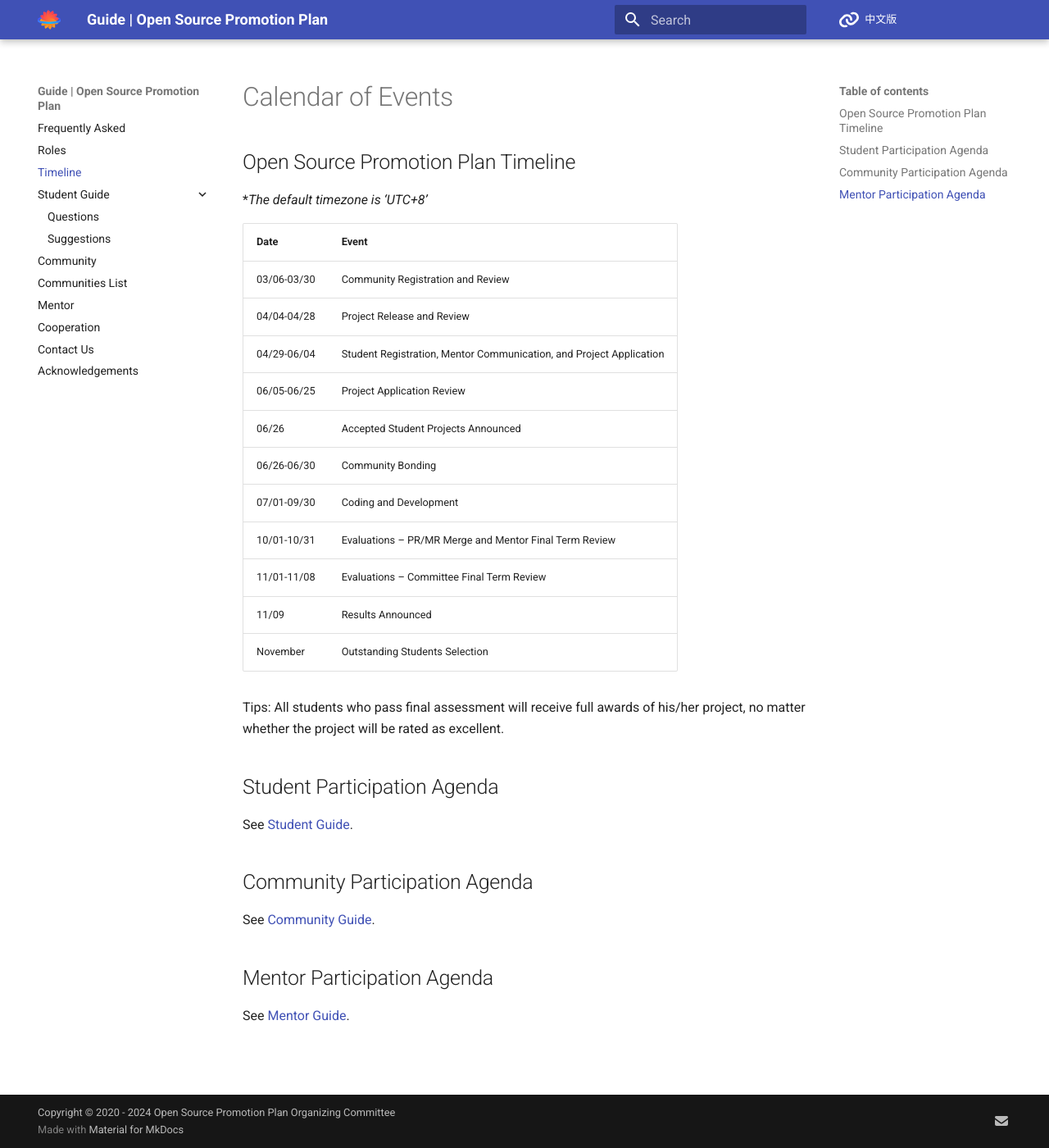
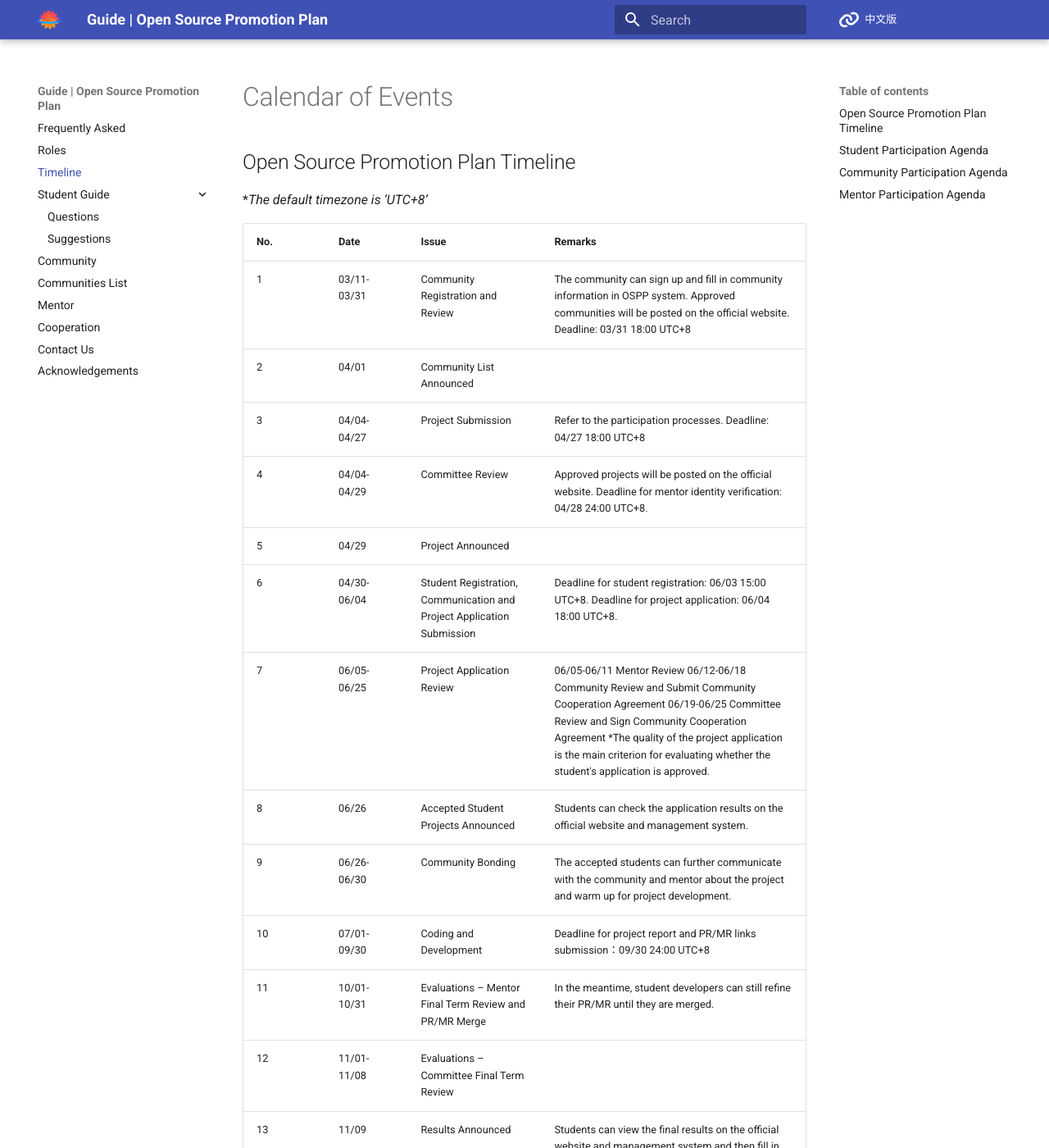
Before and after one commit to summer-ospp/help-en, an MkDocs documentation site: the page built from docs/timeline.md, in a window 1280 px wide and 1400 px high. Shown: the whole window at 82% size. Built offline with MkDocs 1.6.1 and Material for MkDocs 9.7.7, drawn with Linux system fonts in a browser that asks for light colours; comment, search, counter and statistics services are not loaded; some of the changed text lies outside the part shown.

Commit message:
feat(timeline): update timeline

```diff
--- a/docs/timeline.md
+++ b/docs/timeline.md
@@ -5,19 +5,22 @@
 
 **The default timezone is ‘UTC+8’*
 
-| Date           | Event                                  |
-| :------------- | :------------------------------------- |
-| 03/06-03/30    | Community Registration and Review      |
-| 04/04-04/28    | Project Release and Review             |
-| 04/29-06/04    | Student Registration, Mentor Communication, and Project Application |
-| 06/05-06/25    | Project Application Review             |
-| 06/26          | Accepted Student Projects Announced    |
-| 06/26-06/30    | Community Bonding                      |
-| 07/01-09/30    | Coding and Development                 |
-| 10/01-10/31    | Evaluations – PR/MR Merge and Mentor Final Term Review |
-| 11/01-11/08    | Evaluations – Committee Final Term Review |
-| 11/09          | Results Announced                      |
-| November       | Outstanding Students Selection         |
+| No.  | Date        | Issue                                                        | Remarks                                                      |
+| ---- | ----------- | ------------------------------------------------------------ | ------------------------------------------------------------ |
+| 1    | 03/11-03/31 | Community Registration and Review                            | The community can sign up and fill in community information in OSPP system. Approved communities will be posted on the official website. Deadline: 03/31 18:00 UTC+8 |
+| 2    | 04/01       | Community List Announced                                     |                                                              |                                                           |
+| 3    | 04/04-04/27 | Project Submission                                           | Refer to the participation processes. Deadline: 04/27 18:00 UTC+8 |
+| 4    | 04/04-04/29 | Committee Review                                             | Approved projects will be posted on the official website. Deadline for mentor identity verification: 04/28 24:00 UTC+8. |
+| 5    | 04/29       | Project Announced                                            |                                                              |
+| 6    | 04/30-06/04 | Student Registration, Communication and Project Application Submission | Deadline for student registration: 06/03 15:00 UTC+8. Deadline for project application: 06/04 18:00 UTC+8. |
+| 7    | 06/05-06/25 | Project Application Review                                   | 06/05-06/11 Mentor Review 06/12-06/18 Community Review and Submit Community Cooperation Agreement 06/19-06/25 Committee Review and Sign Community Cooperation Agreement *The quality of the project application is the main criterion for evaluating whether the student's application is approved. |
+| 8    | 06/26       | Accepted Student Projects Announced                          | Students can check the application results on the official website and management system. |
+| 9   | 06/26-06/30 | Community Bonding                                            | The accepted students can further communicate with the community and mentor about the project and warm up for project development. |
+| 10   | 07/01-09/30 | Coding and Development                                       | Deadline for project report and PR/MR links submission：09/30 24:00 UTC+8 |
+| 11   | 10/01-10/31 | Evaluations – Mentor Final Term Review and PR/MR Merge       | In the meantime, student developers can still refine their PR/MR until they are merged. |
+| 12   | 11/01-11/08 | Evaluations – Committee Final Term Review                    |                                                              |
+| 13   | 11/09       | Results Announced                                            | Students can view the final results on the official website and management system and then fill in the bank information in the management system. |
+| 14   | November    | Outstanding Students Selection                               | Recommended by mentors and communities.                      |
 
 Tips: All students who pass final assessment will receive full awards of his/her project, no matter whether the project will be rated as excellent.
 
```
